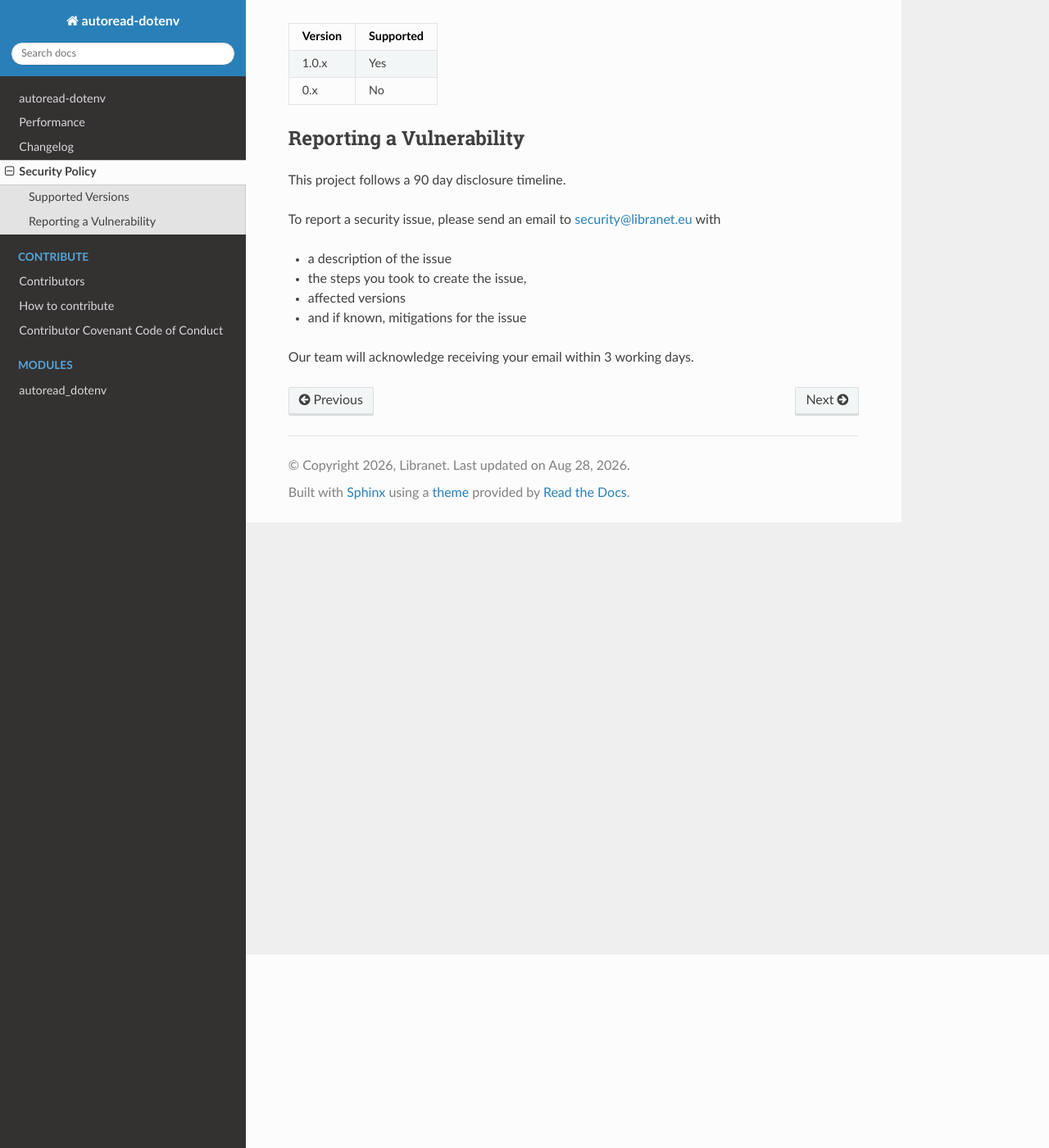
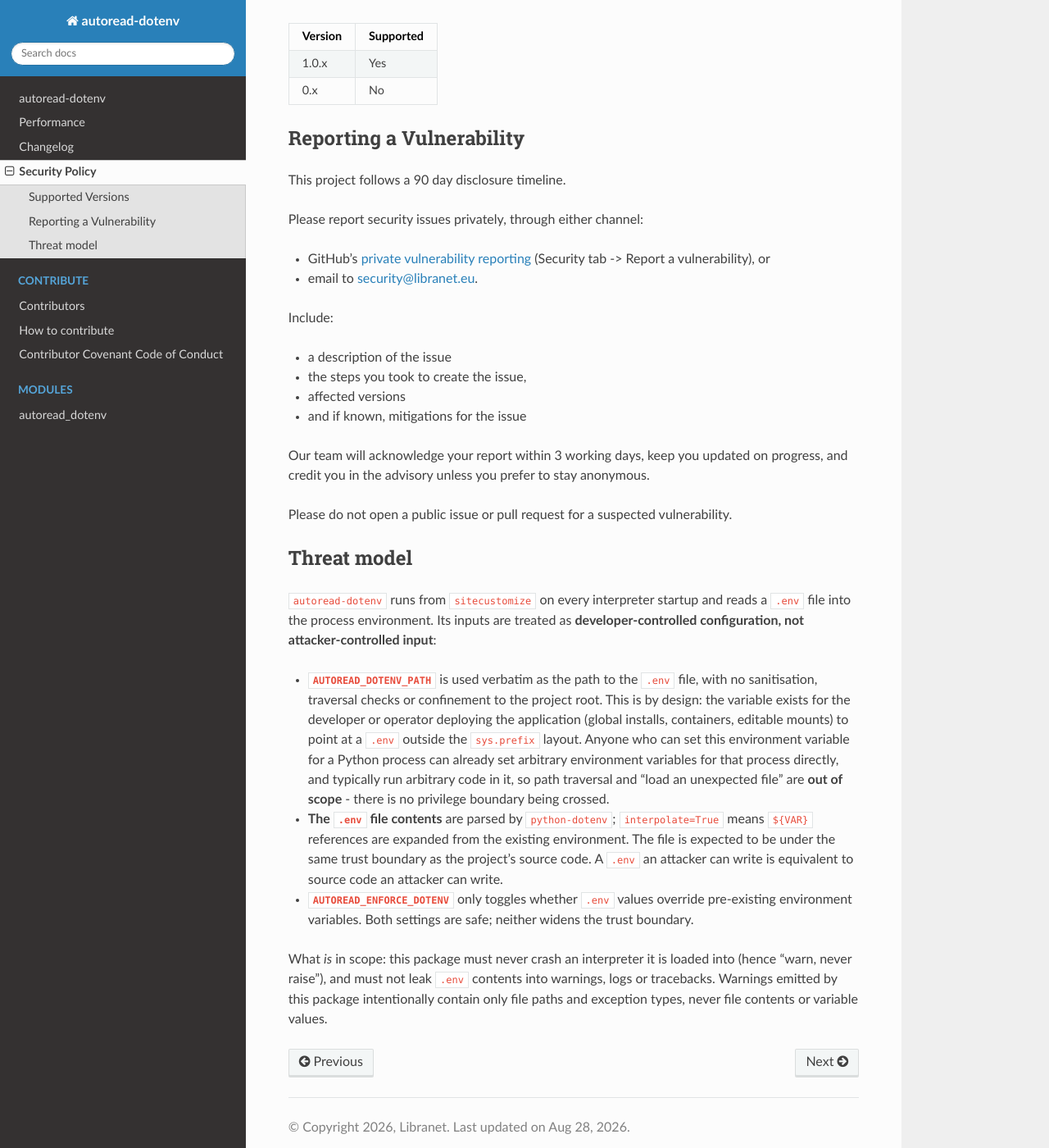
Before and after one commit to libranet/autoread-dotenv, a Sphinx documentation site: the page built from docs/security.md, in a window 1280 px wide and 1400 px high, scrolled down 236 px. Shown: the whole window at 82% size. Built offline with Sphinx 7.4.7 and the Read the Docs theme 3.1.0, drawn with Linux system fonts in a browser that asks for light colours.

Commit message:
docs: security policy, AUTOREAD_DOTENV_PATH threat model, backlog
- docs/security.md: add GitHub private vulnerability reporting alongside
  the mailbox, and a "Threat model" section stating why AUTOREAD_DOTENV_PATH
  is used verbatim (developer/operator-set config, not attacker input, so
  path traversal is out of scope) and what *is* in scope (never crash the
  host interpreter; never leak .env contents into warnings).
- pyproject.toml: link docs/security.md from [project.urls] so the policy
  surfaces on PyPI.
- .agents/autoread-dotenv-todo.md: the improvement backlog this branch
  works through; high + medium items marked done, incl. the verified
  Trusted-Publishing / PEP 740 attestation findings for 1.0.5 / 1.0.6.

```diff
--- a/docs/security.md
+++ b/docs/security.md
@@ -13,11 +13,48 @@
 
 This project follows a 90 day disclosure timeline.
 
-To report a security issue, please send an email to <security@libranet.eu> with
+Please report security issues privately, through either channel:
+
+- GitHub's [private vulnerability reporting](https://github.com/libranet/autoread-dotenv/security/advisories/new)
+  (Security tab -> Report a vulnerability), or
+- email to <security@libranet.eu>.
+
+Include:
 
 - a description of the issue
 - the steps you took to create the issue,
 - affected versions
 - and if known, mitigations for the issue
 
-Our team will acknowledge receiving your email within 3 working days.
+Our team will acknowledge your report within 3 working days, keep you updated on
+progress, and credit you in the advisory unless you prefer to stay anonymous.
+
+Please do not open a public issue or pull request for a suspected vulnerability.
+
+## Threat model
+
+`autoread-dotenv` runs from `sitecustomize` on every interpreter startup and reads a
+`.env` file into the process environment. Its inputs are treated as **developer-controlled
+configuration, not attacker-controlled input**:
+
+- **`AUTOREAD_DOTENV_PATH`** is used verbatim as the path to the `.env` file, with no
+  sanitisation, traversal checks or confinement to the project root. This is by design: the
+  variable exists for the developer or operator deploying the application (global installs,
+  containers, editable mounts) to point at a `.env` outside the `sys.prefix` layout. Anyone
+  who can set this environment variable for a Python process can already set arbitrary
+  environment variables for that process directly, and typically run arbitrary code in it,
+  so path traversal and "load an unexpected file" are **out of scope** - there is no
+  privilege boundary being crossed.
+
+- **The `.env` file contents** are parsed by `python-dotenv`; `interpolate=True` means
+  `${VAR}` references are expanded from the existing environment. The file is expected to be
+  under the same trust boundary as the project's source code. A `.env` an attacker can write
+  is equivalent to source code an attacker can write.
+
+- **`AUTOREAD_ENFORCE_DOTENV`** only toggles whether `.env` values override pre-existing
+  environment variables. Both settings are safe; neither widens the trust boundary.
+
+What *is* in scope: this package must never crash an interpreter it is loaded into
+(hence "warn, never raise"), and must not leak `.env` contents into warnings, logs or
+tracebacks. Warnings emitted by this package intentionally contain only file paths and
+exception types, never file contents or variable values.
--- a/pyproject.toml
+++ b/pyproject.toml
@@ -122,6 +122,7 @@
 homepage = "https://github.com/libranet/autoread-dotenv"
 repository = "https://github.com/libranet/autoread-dotenv"
 issues = "https://github.com/libranet/autoread-dotenv/issues"
+security = "https://github.com/libranet/autoread-dotenv/blob/main/docs/security.md"
 changelog = "https://github.com/libranet/autoread-dotenv/blob/main/docs/changes.md"
 documentation = "https://autoread-dotenv.readthedocs.io"
 pypi = "https://pypi.org/project/autoread-dotenv/"
```
Also changed, not shown: docs/changes.md (+11 -0 lines), .agents/autoread-dotenv-todo.md (added).
